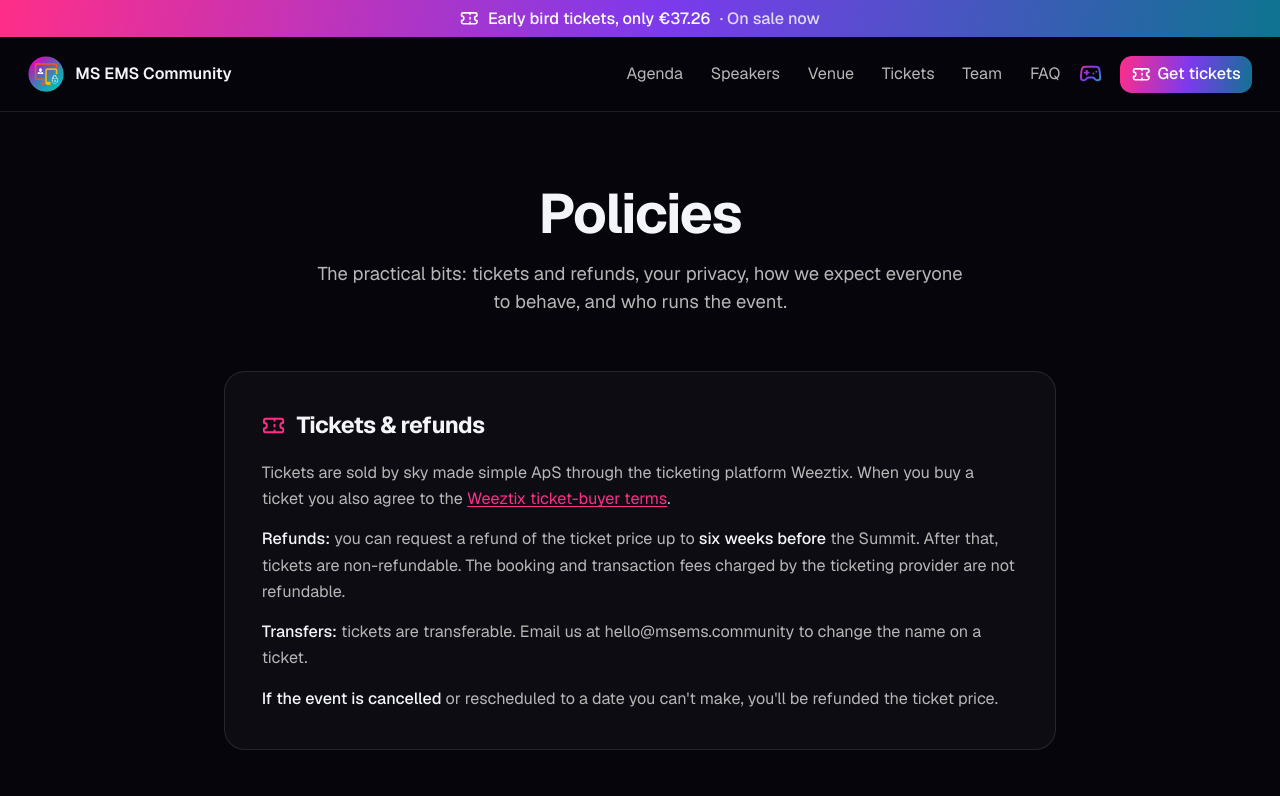
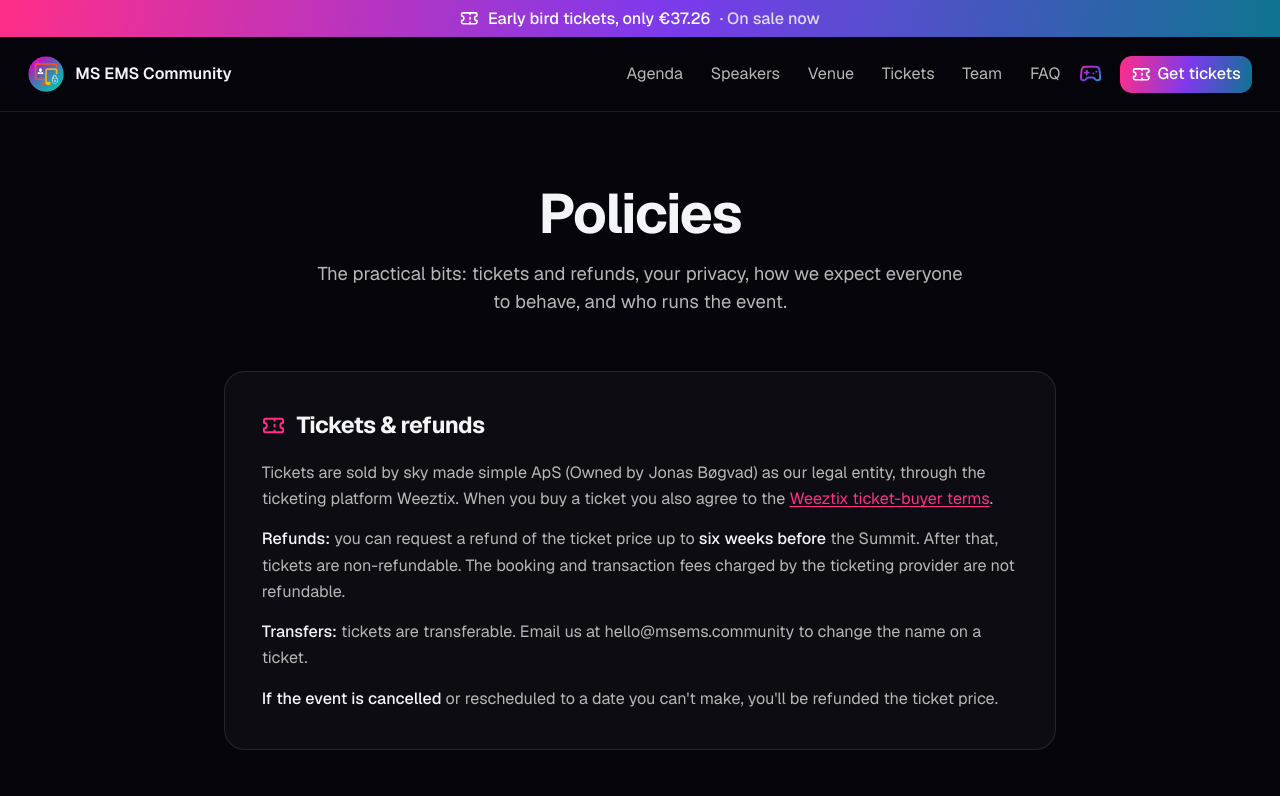
Before and after one commit to Microsoft-EMS-Community/msems-landing, a Next.js app: page /policies in a window 1280 px wide. Shown: the top 796 px of the page. Built offline with nearby package versions, Linux system fonts and the light colour scheme.

Commit message:
fix(policies): clarify ticket seller's legal entity in policies page

```diff
--- a/src/app/policies/page.tsx
+++ b/src/app/policies/page.tsx
@@ -49,7 +49,7 @@ export default function PoliciesPage() {
             </div>
             <div className="mt-4 space-y-3 text-sm leading-relaxed text-muted-foreground">
               <p>
-                Tickets are sold by sky made simple ApS through the ticketing
+                Tickets are sold by sky made simple ApS (Owned by Jonas Bøgvad) as our legal entity, through the ticketing
                 platform Weeztix. When you buy a ticket you also agree to the{" "}
                 <a
                   href={WEEZTIX_TERMS}
```
Also changed, not shown: 1 other file (tests, documents, lock files or other folders).
